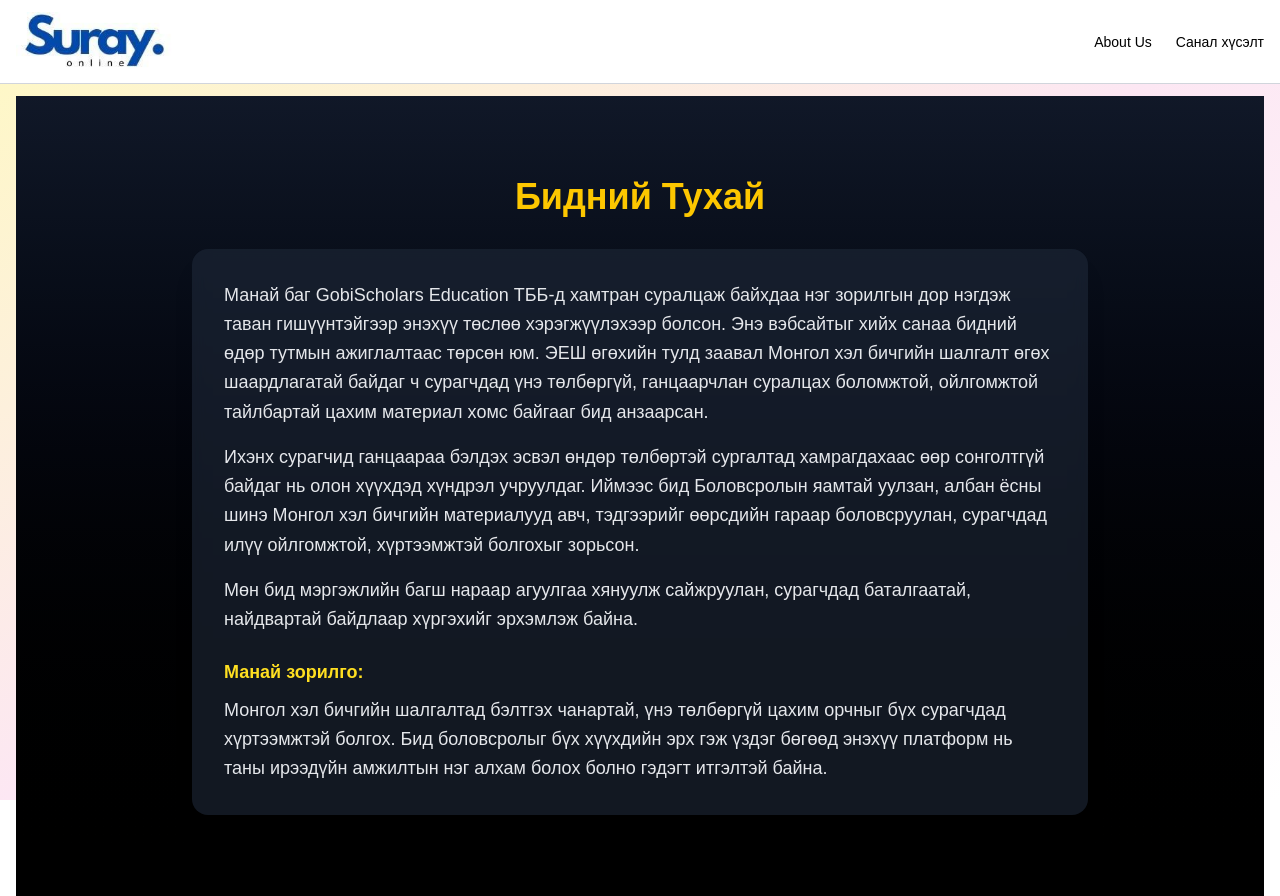
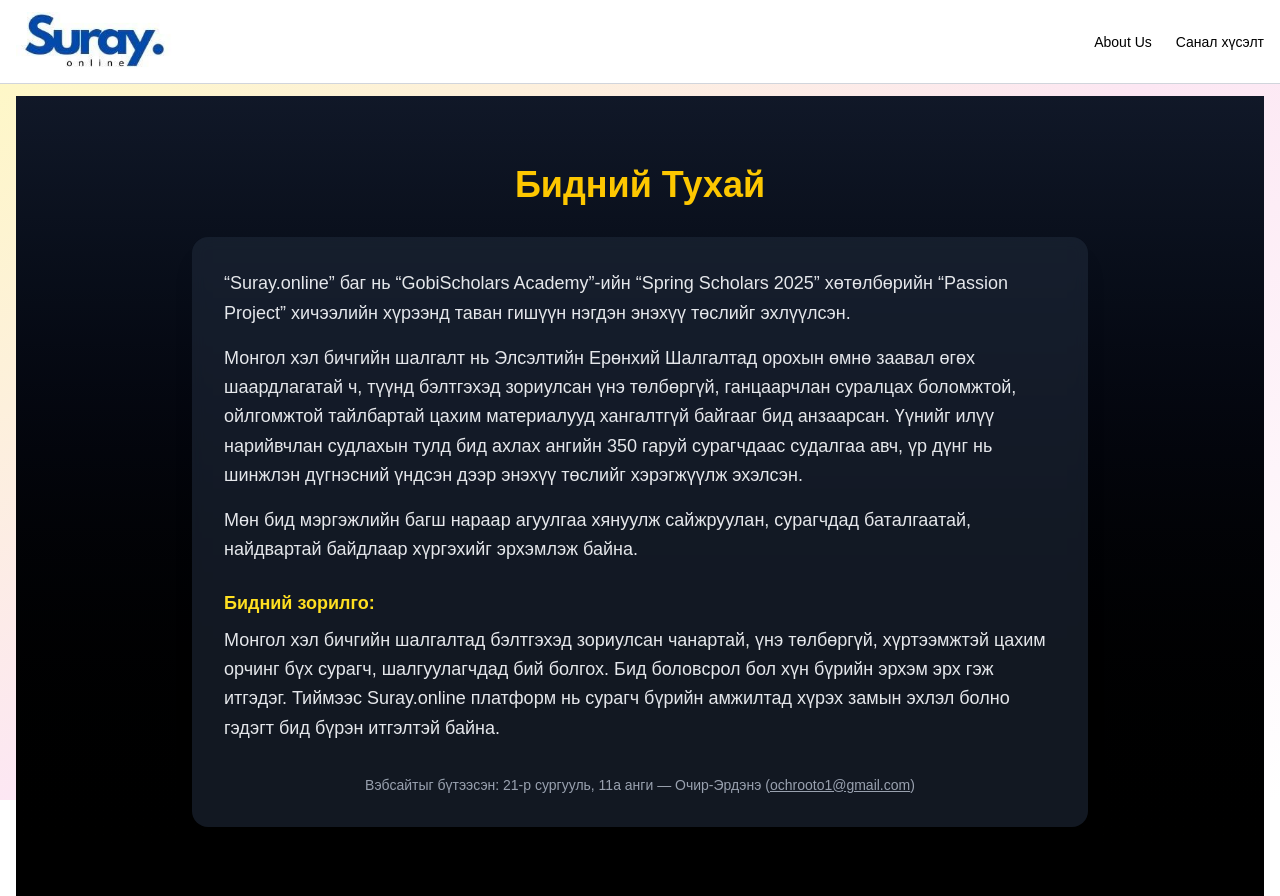
Before and after one commit to flexxxx77/suray.online, a Next.js app: page /about in a window 1280 px wide. Built offline with nearby package versions, Linux system fonts and the light colour scheme.

Commit message:
about us

```diff
--- a/src/app/about/page.tsx
+++ b/src/app/about/page.tsx
@@ -6,18 +6,22 @@
       <h1 className="text-4xl font-bold text-yellow-400 mb-8">Бидний Тухай</h1>
       <div className="max-w-4xl text-lg leading-relaxed text-gray-200 bg-gray-800/60 p-8 rounded-2xl shadow-xl backdrop-blur-sm">
         <p className="mb-4">
-            Манай баг GobiScholars Education ТББ-д хамтран суралцаж байхдаа нэг зорилгын дор нэгдэж таван гишүүнтэйгээр энэхүү төслөө хэрэгжүүлэхээр болсон. Энэ вэбсайтыг хийх санаа бидний өдөр тутмын ажиглалтаас төрсөн юм. ЭЕШ өгөхийн тулд заавал Монгол хэл бичгийн шалгалт өгөх шаардлагатай байдаг ч сурагчдад үнэ төлбөргүй, ганцаарчлан суралцах боломжтой, ойлгомжтой тайлбартай цахим материал хомс байгааг бид анзаарсан.
+          “Suray.online” баг нь “GobiScholars Academy”-ийн “Spring Scholars 2025” хөтөлбөрийн “Passion Project” хичээлийн хүрээнд таван гишүүн нэгдэн энэхүү төслийг эхлүүлсэн.
         </p>
         <p className="mb-4">
-            Ихэнх сурагчид ганцаараа бэлдэх эсвэл өндөр төлбөртэй сургалтад хамрагдахаас өөр сонголтгүй байдаг нь олон хүүхдэд хүндрэл учруулдаг. Иймээс бид Боловсролын яамтай уулзан, албан ёсны шинэ Монгол хэл бичгийн материалууд авч, тэдгээрийг өөрсдийн гараар боловсруулан, сурагчдад илүү ойлгомжтой, хүртээмжтэй болгохыг зорьсон.
+          Монгол хэл бичгийн шалгалт нь Элсэлтийн Ерөнхий Шалгалтад орохын өмнө заавал өгөх шаардлагатай ч, түүнд бэлтгэхэд зориулсан үнэ төлбөргүй, ганцаарчлан суралцах боломжтой, ойлгомжтой тайлбартай цахим материалууд хангалтгүй байгааг бид анзаарсан. Үүнийг илүү нарийвчлан судлахын тулд бид ахлах ангийн 350 гаруй сурагчдаас судалгаа авч, үр дүнг нь шинжлэн дүгнэсний үндсэн дээр энэхүү төслийг хэрэгжүүлж эхэлсэн.
         </p>
         <p className="mb-4">
           Мөн бид мэргэжлийн багш нараар агуулгаа хянуулж сайжруулан, сурагчдад баталгаатай, найдвартай байдлаар хүргэхийг эрхэмлэж байна.
         </p>
-          <p className="mt-6 font-semibold text-yellow-300">Манай зорилго:</p>
+        <p className="mt-6 font-semibold text-yellow-300">Бидний зорилго:</p>
         <p className="mt-2">
-            Монгол хэл бичгийн шалгалтад бэлтгэх чанартай, үнэ төлбөргүй цахим орчныг бүх сурагчдад хүртээмжтэй болгох. Бид боловсролыг бүх хүүхдийн эрх гэж үздэг бөгөөд энэхүү платформ нь таны ирээдүйн амжилтын нэг алхам болох болно гэдэгт итгэлтэй байна.
+          Монгол хэл бичгийн шалгалтад бэлтгэхэд зориулсан чанартай, үнэ төлбөргүй, хүртээмжтэй цахим орчинг бүх сурагч, шалгуулагчдад бий болгох. Бид боловсрол бол хүн бүрийн эрхэм эрх гэж итгэдэг. Тиймээс Suray.online платформ нь сурагч бүрийн амжилтад хүрэх замын эхлэл болно гэдэгт бид бүрэн итгэлтэй байна.
         </p>
+        <p className="text-sm text-center text-gray-400 mt-8">
+            Вэбсайтыг бүтээсэн: 21-р сургууль, 11а анги — Очир-Эрдэнэ (<a href="mailto:ochrooto1@gmail.com" className="underline">ochrooto1@gmail.com</a>)
+        </p>
+
       </div>
     </main>
   );
```
Lines whose indentation alone changed are shown as unchanged.
